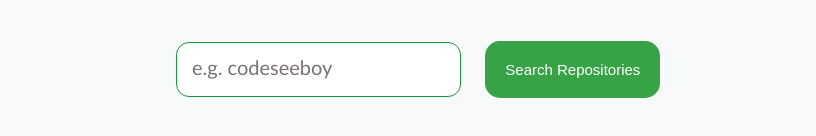
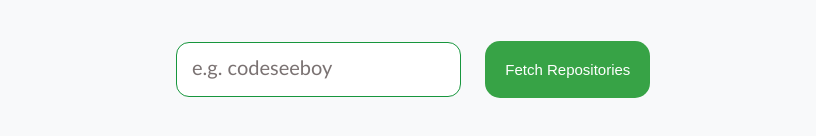
Before and after one commit to codeseeboy/github-repo, a plain HTML site: page index.html in a window 1280 px wide. Shown: the part 360-496 px from the top of the page, 464-1280 px from the left. Drawn offline with Linux system fonts and the light colour scheme.

Commit message:
Your descriptive commit message here

```diff
--- a/index.html
+++ b/index.html
@@ -32,7 +32,7 @@
                 <form id="username-form">
                     <div class="search">
                         <input type="text" id="username" class="input-field" placeholder="e.g. codeseeboy"  required >
-                        <button class="btn" type="submitn" id="fr" type="button" onclick="fetchAllRepositories(document.getElementById('username').value)">Search Repositories</button>
+                        <button class="btn" type="submitn" id="fr" type="button" onclick="fetchAllRepositories(document.getElementById('username').value)">Fetch Repositories</button>
                     </div>
                 </form>
 
```
Also changed, not shown: package-lock.json (added), 1 other file.
